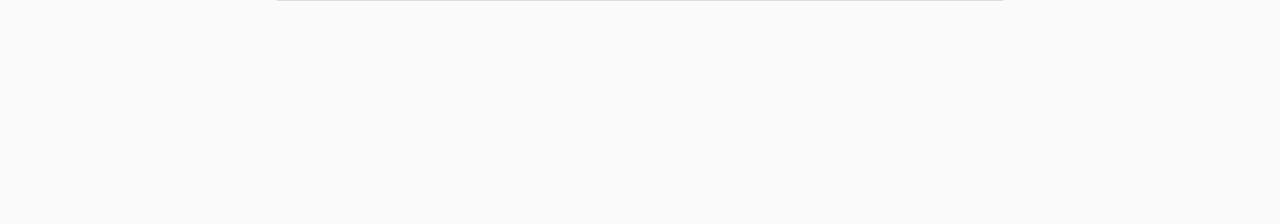
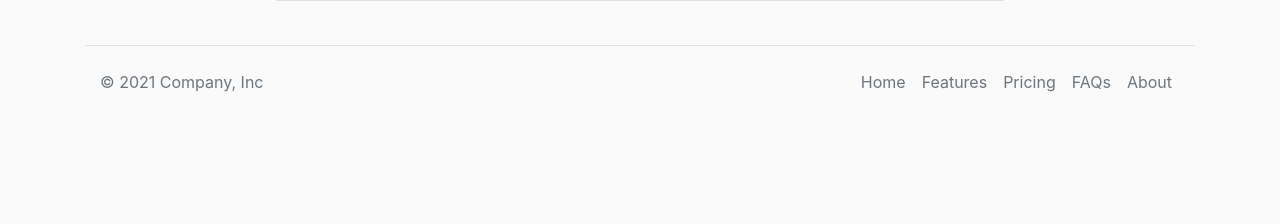
Before and after one commit to jaymar006/WikiCreatures, a Django app: page /fun-facts/ in a window 1280 px wide. Shown: the part 184-408 px from the top of the page. Run offline with Django 4.2, Linux system fonts and the light colour scheme; data that the repository does not hold is empty; some libraries are stand-ins or nearby versions.

Commit message:
Make the web more responsive

```diff
--- a/django_project/blog/templates/blog/base.html
+++ b/django_project/blog/templates/blog/base.html
@@ -23,6 +23,23 @@
         {% endif %}
       </div>
     </main>
+    <div class="container">
+      <footer class="d-flex flex-wrap justify-content-between align-items-center py-3 my-4 border-top">
+        <p class="col-md-4 mb-0 text-muted">&copy; 2021 Company, Inc</p>
+
+        <a href="/" class="col-md-4 d-flex align-items-center justify-content-center mb-3 mb-md-0 me-md-auto link-dark text-decoration-none">
+          <svg class="bi me-2" width="40" height="32"><use xlink:href="#bootstrap"/></svg>
+        </a>
+
+        <ul class="nav col-md-4 justify-content-end">
+          <li class="nav-item"><a href="#" class="nav-link px-2 text-muted">Home</a></li>
+          <li class="nav-item"><a href="#" class="nav-link px-2 text-muted">Features</a></li>
+          <li class="nav-item"><a href="#" class="nav-link px-2 text-muted">Pricing</a></li>
+          <li class="nav-item"><a href="#" class="nav-link px-2 text-muted">FAQs</a></li>
+          <li class="nav-item"><a href="#" class="nav-link px-2 text-muted">About</a></li>
+        </ul>
+      </footer>
+    </div>
     <script src="https://code.jquery.com/jquery-3.2.1.slim.min.js" integrity="sha384-KJ3o2DKtIkvYIK3UENzmM7KCkRr/rE9/Qpg6aAZGJwFDMVNA/GpGFF93hXpG5KkN" crossorigin="anonymous"></script>
     <script src="https://cdn.jsdelivr.net/npm/popper.js@1.12.9/dist/umd/popper.min.js" integrity="sha384-ApNbgh9B+Y1QKtv3Rn7W3mgPxhU9K/ScQsAP7hUibX39j7fakFPskvXusvfa0b4Q" crossorigin="anonymous"></script>
     <script src="https://cdn.jsdelivr.net/npm/bootstrap@4.0.0/dist/js/bootstrap.min.js" integrity="sha384-JZR6Spejh4U02d8jOt6vLEHfe/JQGiRRSQQxSfFWpi1MquVdAyjUar5+76PVCmYl" crossorigin="anonymous"></script>
--- a/django_project/blog/templates/blog/clicked_info.html
+++ b/django_project/blog/templates/blog/clicked_info.html
@@ -1,6 +1,11 @@
 {% extends 'blog/base.html' %}
 {% block content %}
 
+<style>
+  .article-content::first-line {
+    text-indent: 20px;
+  }
+</style>
 <div>
 
     <article class="media content-section mt-2">
--- a/django_project/blog/templates/blog/navbar.html
+++ b/django_project/blog/templates/blog/navbar.html
@@ -1,7 +1,11 @@
 {% load static %}
 <header class="site-header">
-  <nav id="navbar_top"class="navbar navbar-default navbar-expand-lg navbar-dark bg-dark">
+  <nav id="navbar_top" class="navbar navbar-expand-lg navbar-dark bg-dark">
     <a class="navbar-brand" href="{% url 'blog:blog-front' %}"> <img src="{% static 'blog/images/purpleWCDog.png'%}" height="30" width="50"></a>
+    <button class="navbar-toggler" type="button" data-toggle="collapse" data-target="#navbarResponsive" aria-controls="navbarResponsive" aria-expanded="false" aria-label="Toggle navigation">
+      <span class="navbar-toggler-icon"></span>
+    </button>
+    <div class="collapse navbar-collapse" id="navbarResponsive">
       <form class="form-inline my-2 my-lg-0" action="{% url 'blog:blog-search'%}">
         <input class="form-control mr-sm-2" type="search" placeholder="Search" aria-label="Search" style="color: purple;" name='search_query' value='{{ search_query }}'>
         <button class="btn btn-outline-light my-2 my-sm-0 search" type="submit">Search</button>
@@ -21,16 +25,16 @@
           <a class="dropdown-item" href="{% url 'blog:blog-animals' 'Fish' %}">Fish  </a>
         </div>
       </div>
-      <div class="ml-auto d-flex">
+      <div class="ml-auto d-flex ">
         <ul class="navbar-nav">
           <li class="nav-item active"><a class="nav-link" href="{% url 'blog:blog-home' %}">Home</a></li>
           <li class="nav-item"><a class="nav-link" href="{% url 'blog:blog-classification' %}">Classification</a></li>
           <li class="nav-item"><a class="nav-link" href="{% url 'blog:blog-funfacts' %}">Fun Facts</a></li>
         </ul>
       </div>
-
-
+    </div>
   </nav>
+</header>
   <script type="text/javascript">
     document.addEventListener("DOMContentLoaded", function(){
   window.addEventListener('scroll', function() {
```
Also changed, not shown: django_project/blog/templates/blog/navbar-no-search.html (+8 -2 lines). Lines whose indentation alone changed are shown as unchanged.
